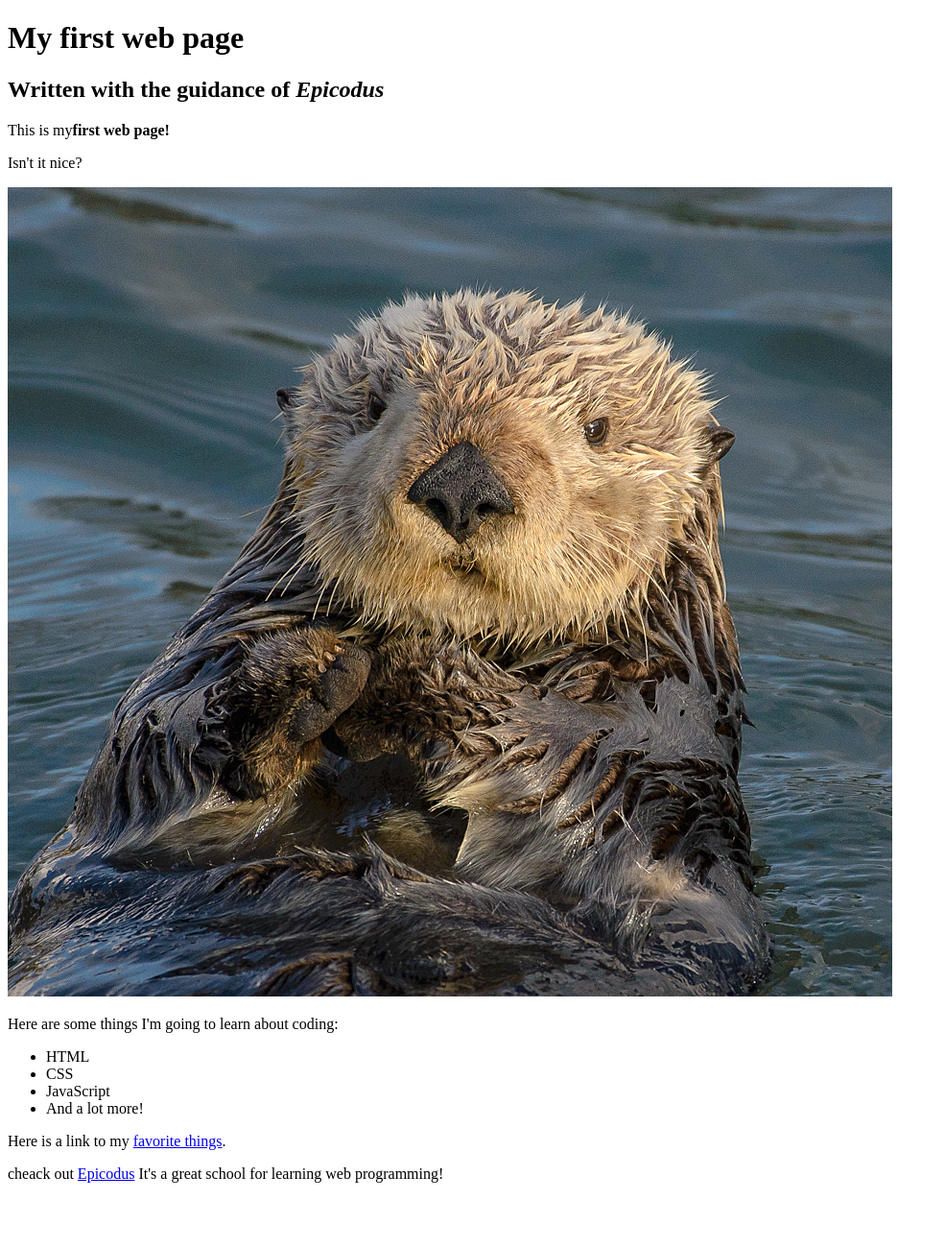
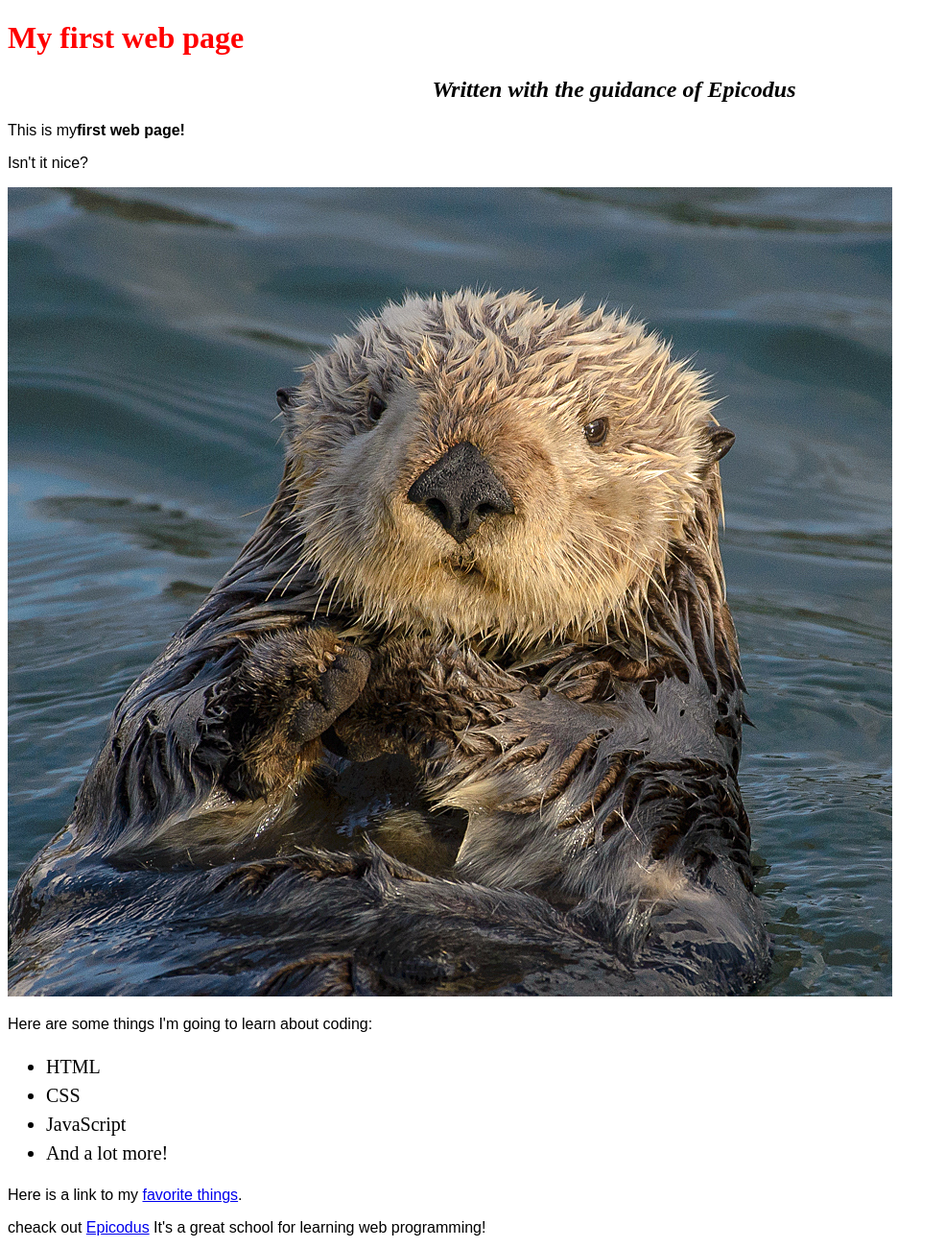
Before and after one commit to JakeAsh22/My-first-webpage, a plain HTML site: page my-first-webpage.html in a window 1280 px wide. Shown: the whole page at 96% size, without its empty margins (0-985 px from the left). Before the commit the page ends 1248 px from the top, so only its background shows below. Drawn offline with Linux system fonts and the light colour scheme.

```diff
--- /dev/null
+++ b/css/styles.css
@@ -0,0 +1,19 @@
+h1
+{
+  color:red;
+}
+h2
+{
+    font-style: italic;
+    text-align: center;
+}
+
+p
+{
+  font-family: sans-serif;
+}
+ul
+{
+  font-size: 20px;
+  line-height:  30px;
+}
--- a/my-first-webpage.html
+++ b/my-first-webpage.html
@@ -1,6 +1,7 @@
 <!DOCTYPE html>
 <html>
   <head>
+    <link href= "css/styles.css" rel="stylesheet" type="text/css">
     <title><strong>Web Page #1<strong></title>
   </head>
   <body>
```
Also changed, not shown: favorite-places.html (added, +15 -0 lines).
